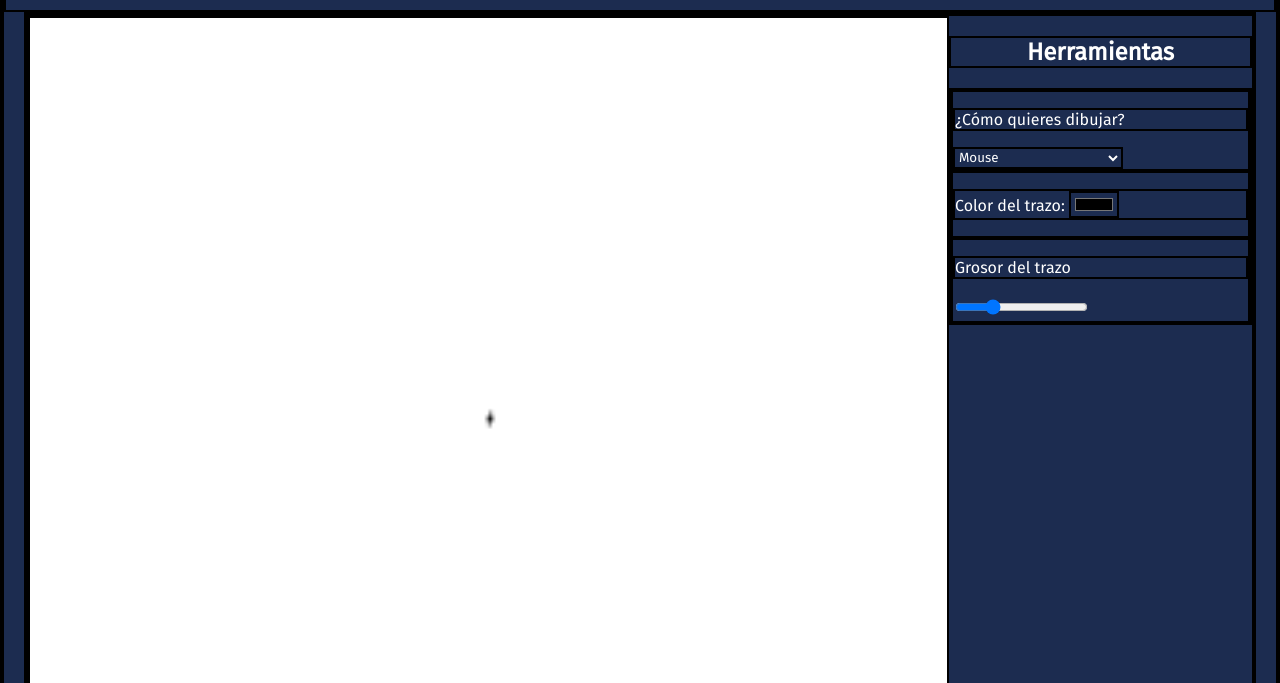
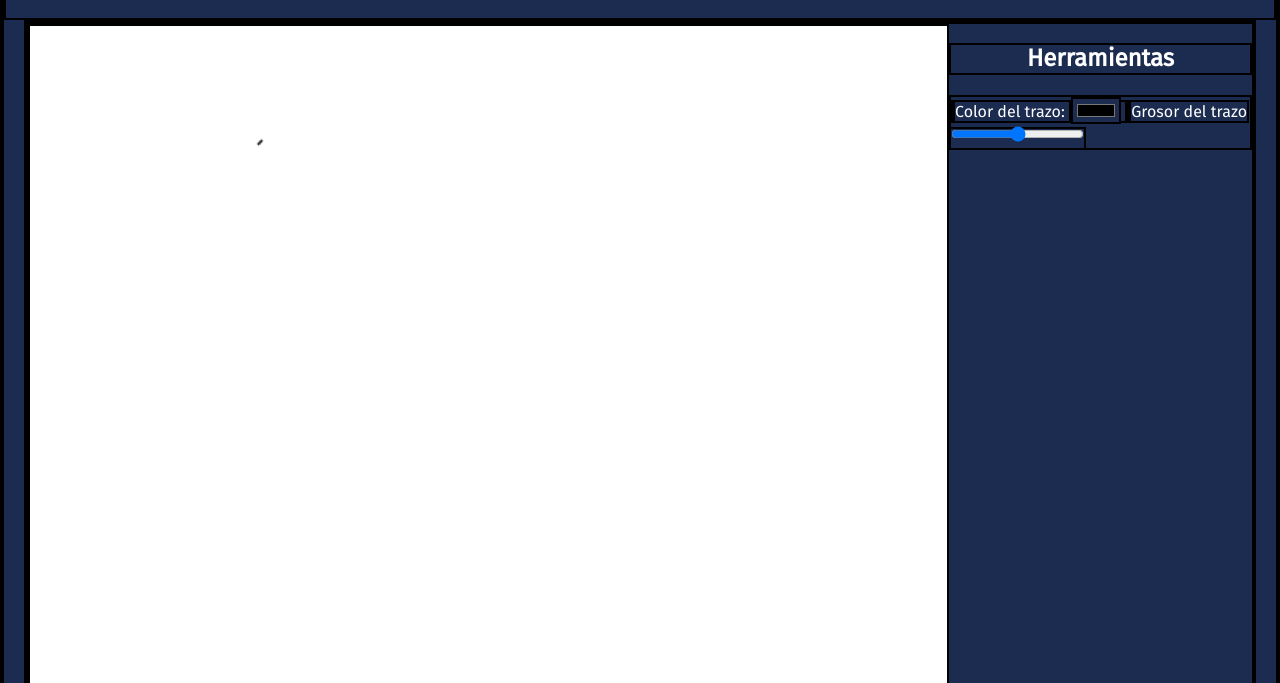
Before and after one commit to lupydev/Drawing-app, a plain HTML site: page index.html in a window 1280 px wide. Shown: the part 117-800 px from the top of the page. Drawn offline with nearby package versions, Linux system fonts and the light colour scheme.

Commit message:
fixing minor bugs

```diff
--- a/index.html
+++ b/index.html
@@ -15,8 +15,9 @@
       href="https://fonts.googleapis.com/css2?family=Fira+Sans&display=swap"
       rel="stylesheet"
     />
+    <link rel="stylesheet" href="./style/normalize.css">
+    <link rel="stylesheet" href="./style/style.css" type="text/css" />
     <title>Drawing app</title>
-    <link rel="stylesheet" href="./style/style.css" type="text/css" />
   </head>
   <body>
     <header>
@@ -24,34 +25,39 @@
     </header>
     <main>
       <div id="lienzo">
-        <canvas id="areaDibujo">
+        <canvas id="areaDibujo" width="600px" height="600px">
 
         </canvas>
       </div>
       <div id="tools">
         <h2>Herramientas</h2>
-        <ul>
-          <li>
-            <p>¿Cómo quieres dibujar?</p>
+        <div class="tools-container">
 
-            <select id="mK">
-              <option value="0" class="mK">Mouse</option>
-              <option value="1" class="mK">Teclado</option>
-            </select>
+          <label for="color">
+
+            <span>Color del trazo: </span>
+            <input type="color" id="color">
+          </label>
+          <label for="grosor">
+            <span>Grosor del trazo</span>
+            <input type="range" min="2" max="6" value="4" id="slider">
           </li>
-          <li>
-            <p>Color del trazo: <input type="color" id="color"></p>
+        </label>
+        <!-- <label for="mK">
 
-          </li>
-          <li>
-            <p>Grosor del trazo</p>
-            <input type="range" min="1" max="5" value="2" id="slider">
-          </li>
-        </ul>
+          <span>¿Cómo quieres dibujar?</span>
+
+          <select id="mK">
+            <option value="0" class="mK">Mouse</option>
+            <option value="1" class="mK">Teclado</option>
+          </select>
+
+        </label> -->
+        </div>
       </div>
     </main>
     <footer>
-      <h3>with love - LuMi</h3>
+      <h3>with <span class="heart">❤</span> LuMi</h3>
     </footer>
     <script src="./app/app.js"></script>
   </body>
```
